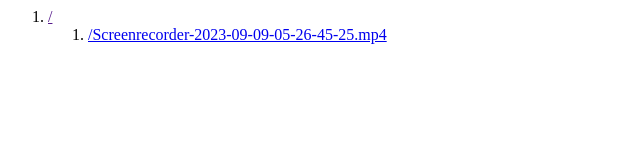
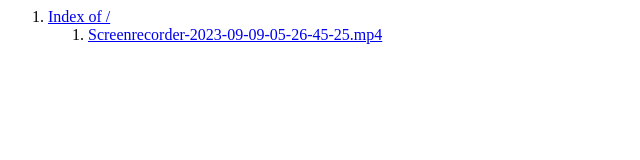
Before and after one commit to cotools/gitnetdisk, a plain HTML site: page index.html in a window 1280 px wide. Shown: the full height of the page, 0-640 px from the left. Drawn offline with Linux system fonts and the light colour scheme.

Commit message:
Update index.html

```diff
--- a/index.html
+++ b/index.html
@@ -1,15 +1,17 @@
+<html>
    <head>
       <title>GitHub NetDisk</title>
    </head>
    <body>
       <ol>
          <li>
-      <a href="">/</a>
+            <a href=".">Index of /</a>
             <ol>
                <li>
-          <a href="Screenrecorder-2023-09-09-05-26-45-25.mp4">/Screenrecorder-2023-09-09-05-26-45-25.mp4</a>
+                  <a href="Screenrecorder-2023-09-09-05-26-45-25.mp4">Screenrecorder-2023-09-09-05-26-45-25.mp4</a>
                </li>
             </ol>
          </li>
       </ol>
    </body>
+</html>
```
Lines whose indentation alone changed are shown as unchanged.
